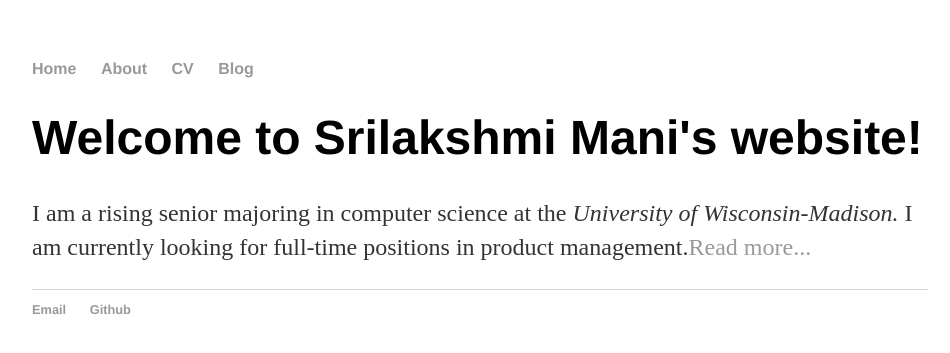
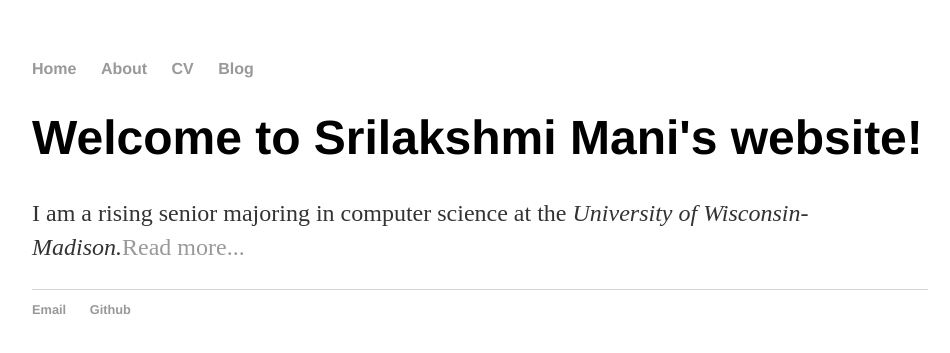
Before and after one commit to smani3/srilakshmimani.github.io, a Jekyll site: the page built from index.html, in a window 1280 px wide. Shown: the top 353 px of the page, without its empty margins (160-1110 px from the left). Built offline with Jekyll 4.4.1, drawn with Linux system fonts in a browser that asks for light colours.

Commit message:
Update index.html

```diff
--- a/index.html
+++ b/index.html
@@ -4,5 +4,5 @@ title: Srilakshmi Mani
 ---
 <div class="blurb">
 	<h1>Welcome to Srilakshmi Mani's website!</h1>
-				<p>I am a rising senior majoring in computer science at the <em>University of Wisconsin-Madison.</em> I am currently looking for full-time positions in product management.<a href="/about">Read more...</a></p>
+				<p>I am a rising senior majoring in computer science at the <em>University of Wisconsin-Madison.</em><a href="/about">Read more...</a></p>
     		</div><!-- /.blurb -->
```
